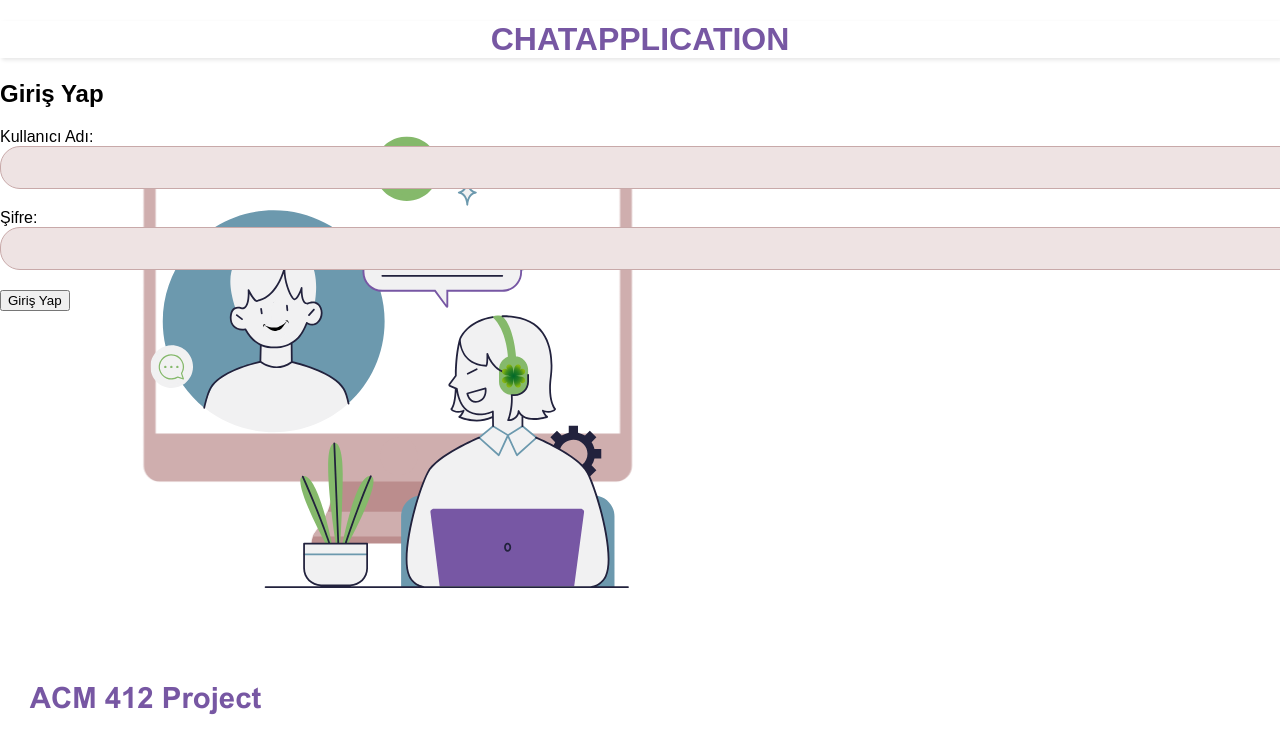
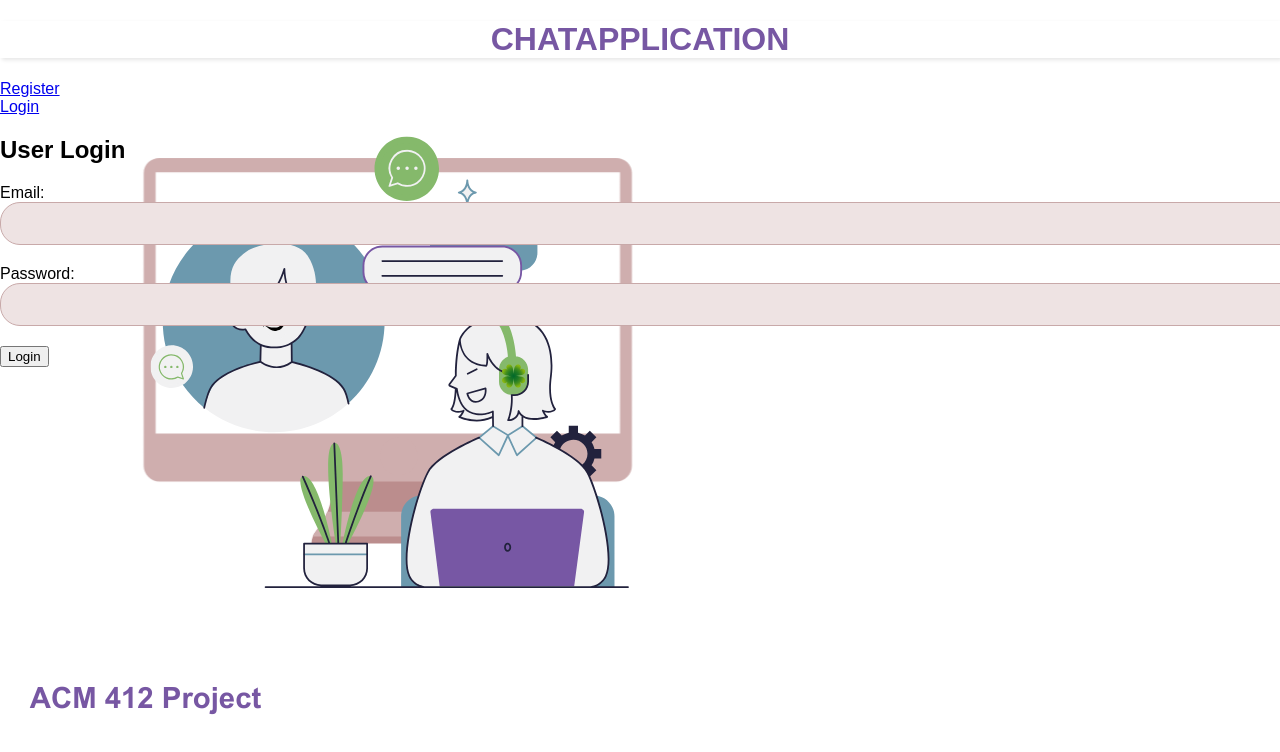
Before and after one commit to irosceto/my-django-frontend, a React (Create React App) app: page /login in a window 1280 px wide. Shown: the top 752 px of the page. Built offline with nearby package versions, Linux system fonts and the light colour scheme.

Commit message:
navigate, calisiyor

```diff
--- a/package.json
+++ b/package.json
@@ -9,6 +9,7 @@
     "axios": "^1.6.8",
     "react": "^18.3.1",
     "react-dom": "^18.3.1",
+    "react-router-dom": "^6.23.1",
     "react-scripts": "^5.0.1",
     "web-vitals": "^2.1.4"
   },
--- a/src/App.js
+++ b/src/App.js
@@ -1,16 +1,21 @@
 import React from 'react';
 import ProfileForm from "./ProfileForm";
-
 import SignUp from "./signup";
-import LoginForm from "./login"
-import LoginFormm from "./home";
-
+import Login from "./login"; {/*Login bileşeni import edildi*/}
+import Navigate from "./Navigate";
+import { BrowserRouter, Routes, Route } from 'react-router-dom';
 
 function App() {
   return (
     <div>
       <h1 className="h_bir">ChatApplication</h1>
-      <LoginFormm/> {/* UserProfile bileşenini kullanın */}
+      <BrowserRouter>
+        <Navigate/> {/* UserProfile bileşenini kullanın */}
+        <Routes>
+          <Route path='/register' element={<SignUp/>} />
+          <Route path='/login' element={<Login/>} />
+        </Routes>
+      </BrowserRouter>
     </div>
   );
 }
--- /dev/null
+++ b/src/Navigate.js
@@ -0,0 +1,12 @@
+import React from 'react'
+import { Link } from 'react-router-dom';
+
+export default function Navigate(){
+    return(
+        <div>
+            <Link to='/register'>Register</Link> {/*sayfayı her seferinde yeniden render etmemek için*/}
+            <br></br>
+            <Link to='/login'>Login</Link>
+        </div>
+    )
+}
--- a/src/login.js
+++ b/src/login.js
@@ -2,7 +2,7 @@ import React, { useState } from 'react';
 import axios from 'axios';
 import './login.css';
 
-function LoginForm() {
+function Login() {
     const [email, setEmail] = useState('');
     const [password, setPassword] = useState('');
     const [errorMessage, setErrorMessage] = useState('');
@@ -54,4 +54,4 @@ function LoginForm() {
     );
 }
 
-export default LoginForm;
+export default Login;
```
Also changed, not shown: 1 other file (tests, documents, lock files or other folders).
